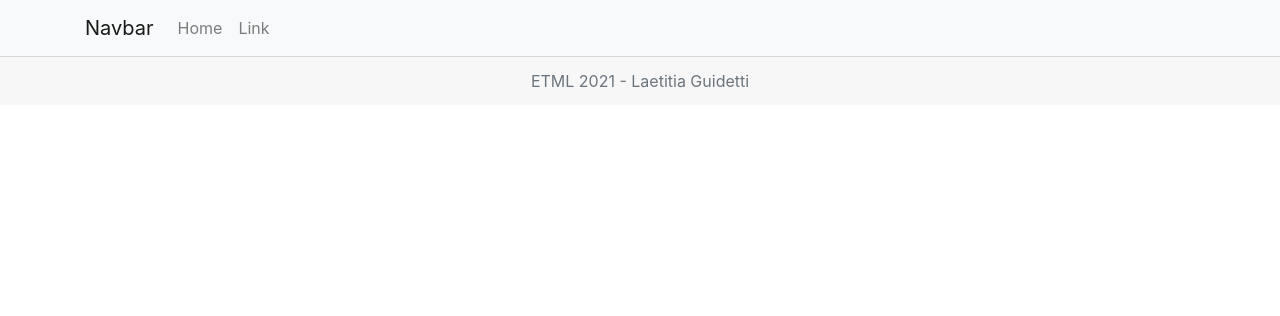
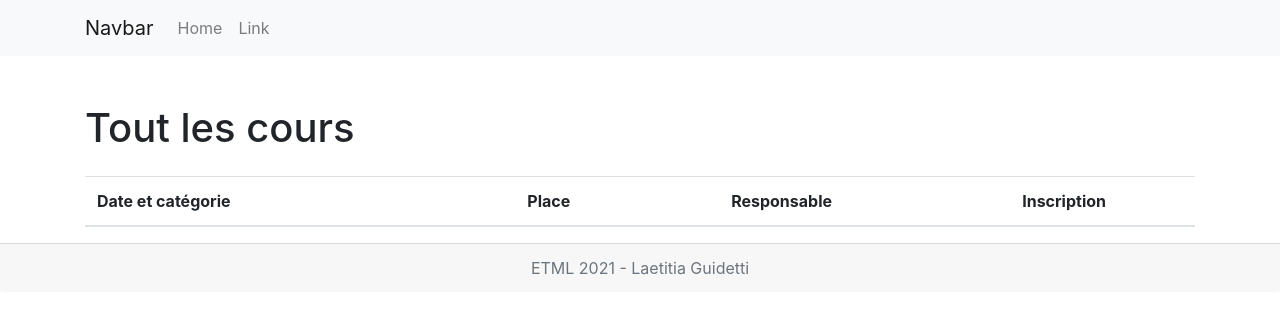
Before and after one commit to Chywou/TPI_InscriptionCours, a Symfony app: template templates/pages/home.html.twig in a window 1280 px wide. Shown: the top 316 px of the page. Run offline with Twig, Linux system fonts and the light colour scheme; the template is opened without the code that fills it, so the values that code supplies are empty; some libraries are stand-ins or nearby versions.

Commit message:
Affichage des cours
Tri des cours par date puis par heure. Les cours passés ne sont pas affichés

```diff
--- a/templates/pages/home.html.twig
+++ b/templates/pages/home.html.twig
@@ -3,4 +3,27 @@
 {% block title %}Bonjour{% endblock %}
 
 {% block body %}
+<div class="mt-5">
+    <h1 class="mb-4">Tout les cours</h1>
+    <table class="table table-striped  text-center">
+  <thead>
+    <tr>
+      <th scope="col" class="text-left">Date et catégorie</th>
+      <th scope="col">Place</th>
+      <th scope="col">Responsable</th>
+      <th scope="col">Inscription</th>
+    </tr>
+  </thead>
+  <tbody>
+    {% for lesson in allLessons %}
+        <tr>
+      <td class="text-left">Cours {{lesson.category.name }} du {{lesson.DateLesson|date('d.m.y') }} de {{lesson.startHour|date('H:i') }} à {{lesson.endHour|date('H:i') }}</td>
+      <td>{{lesson.peopleNumber }}</td>
+      <td>{{lesson.user.firstName }} {{lesson.user.lastName }}</td>
+      <td><button type="button" class="btn btn-outline-dark">S'inscrire</button></td>
+    </tr>
+    {% endfor %}
+    </tbody>
+</table>
+</div>
 {% endblock %}
```
Also changed, not shown: src/Controller/HomeController.php (+6 -3 lines), src/Repository/LessonRepository.php (+11 -0 lines).
